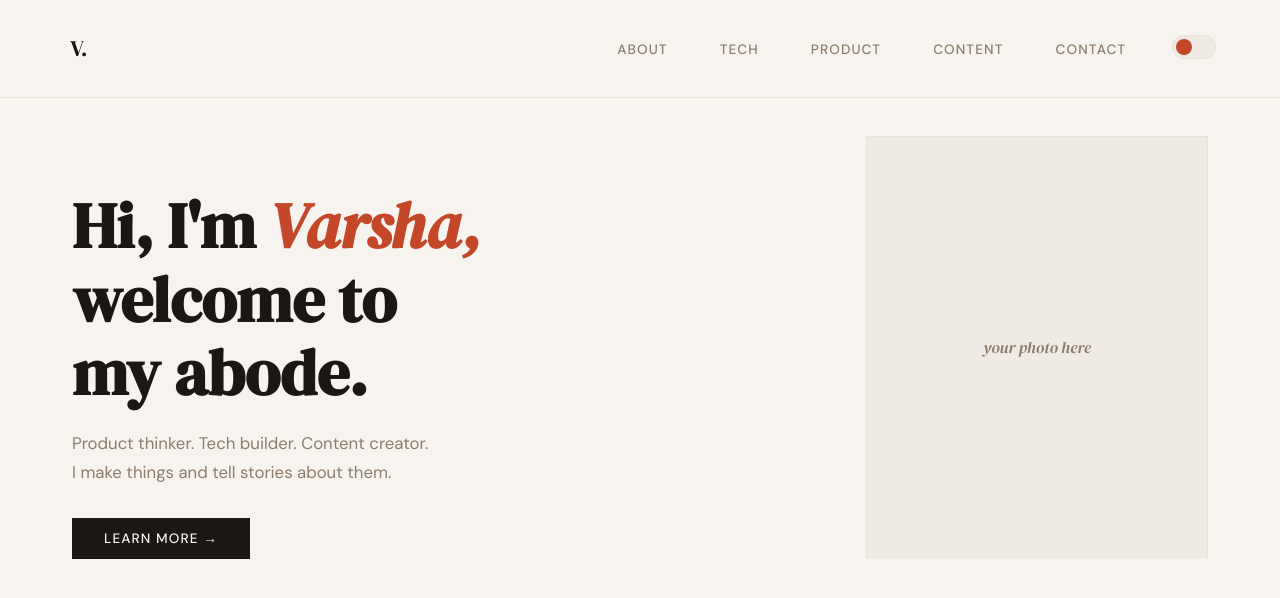
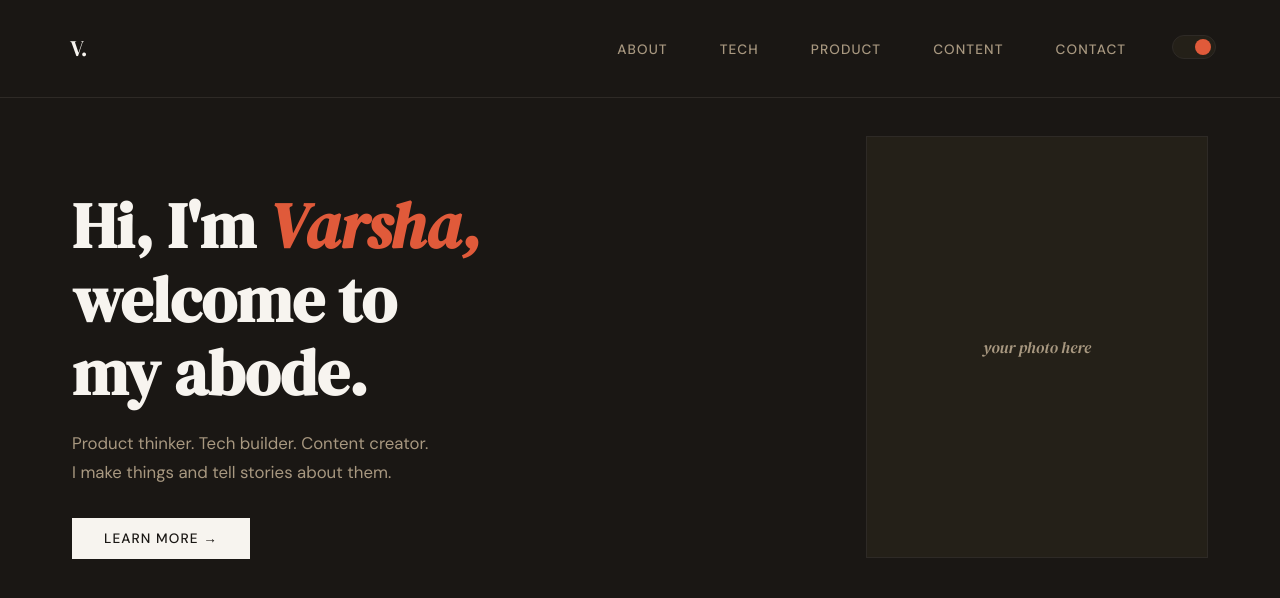
Before and after one commit to svarshaaaaa/portfolio, a Next.js app: page / in a window 1280 px wide. Shown: the top 598 px of the page. Built offline with nearby package versions, Linux system fonts and the light colour scheme.

Commit message:
dark mode

```diff
--- a/src/components/Navbar.jsx
+++ b/src/components/Navbar.jsx
@@ -2,7 +2,7 @@
 import { useState, useEffect } from "react";
 
 export default function Navbar({ activePage, setActivePage }) {
-  const [dark, setDark] = useState(false);
+  const [dark, setDark] = useState(true);
   const links = ["about", "tech", "product", "content", "contact"];
 
   useEffect(() => {
```
